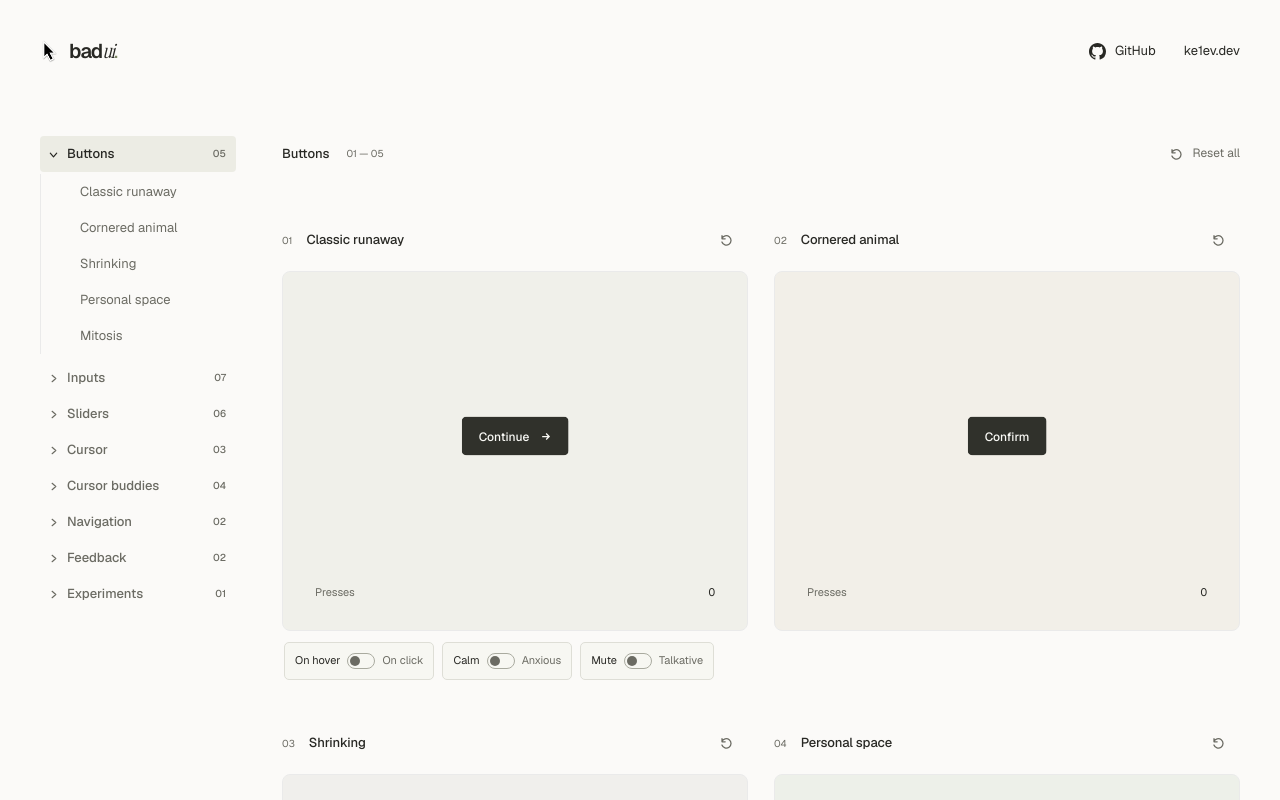
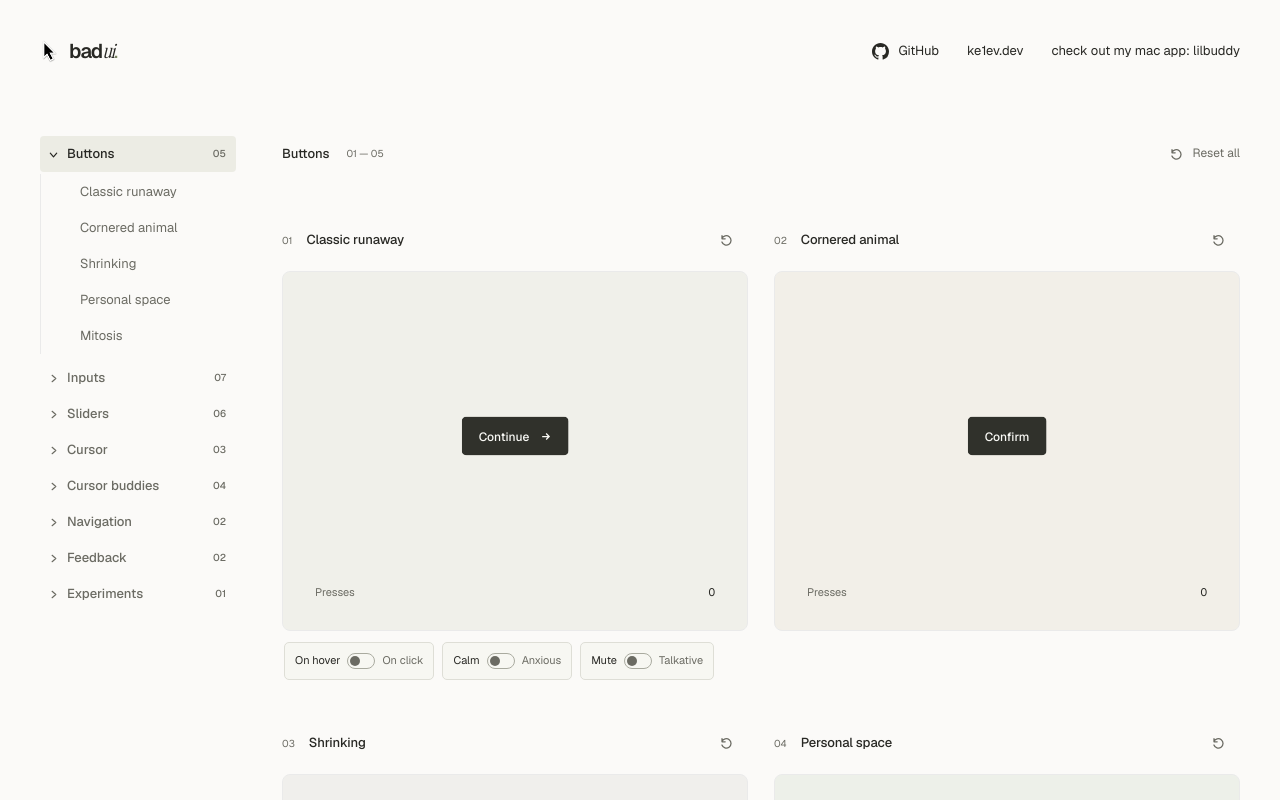
Before and after one commit to ke-lev/badui, a Next.js app: page /collection in a window 1280 px wide. Shown: the top 800 px of the page. Built offline with nearby package versions, Linux system fonts and the light colour scheme.

Commit message:
link to lilbuddy

```diff
--- a/src/app/globals.css
+++ b/src/app/globals.css
@@ -87,7 +87,7 @@ button, a { touch-action: manipulation; }
 .wordmark-text > span { font-family: var(--font-instrument-serif), Georgia, serif; font-weight: 400; font-style: italic; letter-spacing: -.055em; margin-left: .015em; }
 .wordmark-text > i { font-family: var(--font-geist-sans), sans-serif; font-style: normal; font-size: .8em; color: var(--accent-muted); margin-left: .02em; }
 .wordmark-logo { width: 18px; height: 26px; flex: none; display: block; object-fit: contain; }
-.site-header nav { display: flex; gap: 28px; }
+.site-header nav { display: flex; gap: clamp(12px, 4vw, 28px); }
 .github-link { display: flex; gap: 9px; align-items: center; min-height: 44px; font-size: 13px; }
 .github-link:hover, .site-footer a:hover { color: var(--accent-ink); }
 
@@ -247,6 +247,7 @@ button, a { touch-action: manipulation; }
 @media (max-width: 760px) {
   :root { --shell-width: calc(100% - 48px); --stage-height: 340px; }
   .site-header { height: 82px; }
+  .nav-pitch { display: none; }
   .hero { min-height: 100svh; gap: 42px; padding: 52px 0 51px; }
   .hero h1 { font-size: clamp(100px, 20vw, 150px); }
   .collection-page .library { padding-top: 52px; }
--- a/src/components/sidekick/lines.ts
+++ b/src/components/sidekick/lines.ts
@@ -11,8 +11,9 @@ export const FRAME_LINES: Record<string, string> = {
   reset: "The only control here that does what it says.",
   "skip-link": "Skipping ahead. Understandable.",
   home: "Back to the start. It is not far.",
-  github: "Where the source lives.",
-  dev: "Whoever made this. Proceed with caution.",
+  github: "The sauce.",
+  dev: "The dude who made these.",
+  lilbuddy: "Warning: *extremely* cute.",
   "back-to-top": "Up. Pretty self-explanatory.",
   "sidekick-dom": "Facts only. No personality.",
   "sidekick-talk": "You are already here.",
--- a/src/components/site-chrome.tsx
+++ b/src/components/site-chrome.tsx
@@ -25,6 +25,9 @@ export function SiteHeader() {
         <a className="github-link" href="https://ke1ev.dev" data-sidekick="dev">
           ke1ev.dev
         </a>
+        <a className="github-link" href="https://lilbuddy.ke1ev.dev/" data-sidekick="lilbuddy">
+          <span><span className="nav-pitch">check out my mac app: </span>lilbuddy</span>
+        </a>
       </nav>
     </header>
   );
```
